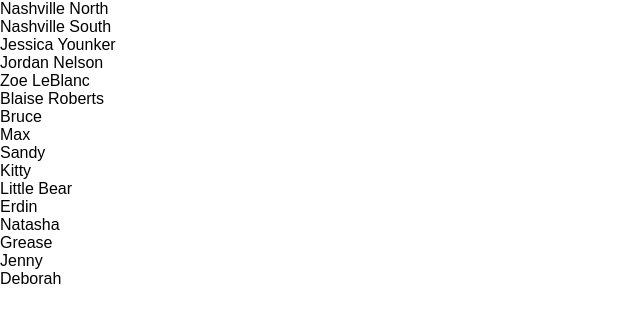
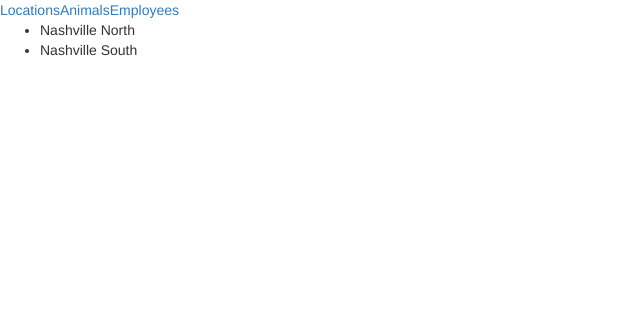
Before and after one commit to ncox2011/Component-State-Props, a React (Create React App) app: page / in a window 1280 px wide. Shown: the top 322 px of the page, without its empty margins (0-640 px from the left). Built offline with nearby package versions, Linux system fonts and the light colour scheme.

Commit message:
created KennelCompany

```diff
--- a/package.json
+++ b/package.json
@@ -3,8 +3,10 @@
   "version": "0.1.0",
   "private": true,
   "dependencies": {
+    "bootstrap": "^3.3.7",
     "react": "^16.4.1",
     "react-dom": "^16.4.1",
+    "react-router-dom": "^4.3.1",
     "react-scripts": "1.1.4"
   },
   "scripts": {
--- a/src/AnimalList.js
+++ b/src/AnimalList.js
@@ -1,17 +1,26 @@
 import React, { Component } from 'react'
 
+export default class AnimalList extends Component {
 
-export default class AnimalList extends Component {
-    render() {
-        return (
-            <React.Fragment>
-            {
-                this.props.animals.map(animal =>
-                    <div>
-                        {animal.name}
-                    </div>
-                )
-            }
-            </React.Fragment>)
+    state = {
+        animals: [
+            { id: 1, name: "Bruce" },
+            { id: 2, name: "Max" },
+            { id: 3, name: "Sandy" },
+            { id: 4, name: "Kitty" },
+            { id: 5, name: "Little Bear" }
+        ]
     }
+
+render() {
+    return (
+        <React.Fragment>
+            <ul>
+                {
+                    this.state.animals.map(animal => <li key={animal.id} >{animal.name}</li> )
+                }
+            </ul>
+        </React.Fragment>
+    )
 }
+}
--- /dev/null
+++ b/src/ApplicationViews.js
@@ -0,0 +1,18 @@
+import { Route } from 'react-router-dom'
+import React, { Component } from "react"
+import AnimalList from './AnimalList'
+import LocationList from './LocationList'
+import EmployeeList from './EmployeeList'
+
+
+export default class ApplicationViews extends Component {
+    render() {
+        return (
+            <React.Fragment>
+                <Route exact path="/" component={LocationList} />
+                <Route path="/animals" component={AnimalList} />
+                <Route path="/employees" component={EmployeeList} />
+            </React.Fragment>
+        )
+    }
+}
--- a/src/EmployeeList.js
+++ b/src/EmployeeList.js
@@ -1,17 +1,26 @@
 import React, { Component } from 'react'
 
+export default class EmployeeList extends Component {
 
-export default class EmployeeList extends Component {
+    state = {
+        employees: [
+            { id: 1, name: "Jessica Younker" },
+            { id: 2, name: "Jordan Nelson" },
+            { id: 3, name: "Zoe LeBlanc" },
+            { id: 4, name: "Blaise Roberts" }
+        ]
+    }
     render() {
         return (
             <React.Fragment>
-            {
-                this.props.employees.map(employee =>
-                    <div>
-                        {employee.name}
-                    </div>
-                )
-            }
-            </React.Fragment>)
+                <ul>
+                    {
+                        this.state.employees.map(employee => <li key={employee.id} >{employee.name}</li>)
+                    }
+                </ul>
+            </React.Fragment>
+        )
     }
+
+
 }
--- a/src/Kennel.js
+++ b/src/Kennel.js
@@ -8,30 +8,7 @@ import OwnerList from "./OwnerList"
 export default class Kennel extends Component {
 
     state = {
-        employees: [
-            { id: 1, name: "Jessica Younker" },
-            { id: 2, name: "Jordan Nelson" },
-            { id: 3, name: "Zoe LeBlanc" },
-            { id: 4, name: "Blaise Roberts" }
-        ],
-        locations: [
-            { id: 1, name: "Nashville North" },
-            { id: 2, name: "Nashville South" }
-        ],
-        animals: [
-            { id: 1, name: "Bruce"},
-            { id: 2, name: "Max"},
-            { id: 3, name: "Sandy"},
-            { id: 4, name: "Kitty"},
-            { id: 5, name: "Little Bear"}
-        ],
-        owners: [
-            { id: 1, name: "Erdin"},
-            { id: 2, name: "Natasha"},
-            { id: 3, name: "Grease"},
-            { id: 4, name: "Jenny"},
-            { id: 5, name: "Deborah"}
-        ]
+
     }
 
     render() {
--- /dev/null
+++ b/src/KennelCompany.js
@@ -0,0 +1,18 @@
+import React, { Component } from "react"
+
+import NavBar from "./Nav/NavBar"
+import ApplicationViews from "./ApplicationViews"
+
+import "bootstrap/dist/css/bootstrap.min.css"
+
+
+export default class KennelCompany extends Component {
+    render() {
+        return (
+            <React.Fragment>
+                <NavBar />
+                <ApplicationViews />
+            </React.Fragment>
+        )
+    }
+}
--- a/src/LocationList.js
+++ b/src/LocationList.js
@@ -1,16 +1,23 @@
 import React, { Component } from 'react'
 
 export default class LocationList extends Component {
+
+    state = {
+        locations: [
+            { id: 1, name: "Nashville North" },
+            { id: 2, name: "Nashville South" }
+        ]
+    }
+
     render() {
         return (
             <React.Fragment>
-            {
-                this.props.locations.map(location =>
-                    <div>
-                        {location.name}
-                    </div>
-                )
-            }
-            </React.Fragment>)
+                <ul>
+                    {
+                        this.state.locations.map(location => <li key={location.id}>{location.name}</li>)
+                    }
+                </ul>
+            </React.Fragment>
+        )
     }
 }
--- /dev/null
+++ b/src/Nav/NavBar.js
@@ -0,0 +1,16 @@
+import React, { Component } from "react"
+import { Link } from "react-router-dom"
+import "./NavBar.css"
+
+
+export default class NavBar extends Component {
+    render() {
+        return (
+            <nav>
+                <Link to="/">Locations</Link>
+                <Link to="/animals">Animals</Link>
+                <Link to="/employees">Employees</Link>
+            </nav>
+        )
+    }
+}
--- a/src/OwnerList.js
+++ b/src/OwnerList.js
@@ -1,16 +1,26 @@
 import React, { Component } from 'react'
 
 export default class OwnerList extends Component {
+
+    state = {
+        owners: [
+            { id: 1, name: "Erdin"},
+            { id: 2, name: "Natasha"},
+            { id: 3, name: "Grease"},
+            { id: 4, name: "Jenny"},
+            { id: 5, name: "Deborah"}
+        ]
+    }
+
     render() {
         return (
             <React.Fragment>
-            {
-                this.props.owners.map(owner =>
-                    <div>
-                        {owner.name}
-                    </div>
-                )
-            }
-            </React.Fragment>)
+                <ul>
+                    {
+                        this.state.owners.map(owner => <li key={owner.id} >{owner.name}</li>)
+                    }
+                </ul>
+            </React.Fragment>
+        )
     }
 }
--- a/src/index.js
+++ b/src/index.js
@@ -1,8 +1,14 @@
 import React from 'react';
 import ReactDOM from 'react-dom';
+import { BrowserRouter as Router } from "react-router-dom"
 import './index.css';
-import Kennel from './Kennel';
+import KennelCompany from './KennelCompany';
 import registerServiceWorker from './registerServiceWorker';
 
-ReactDOM.render(<Kennel />, document.getElementById('root'));
+ReactDOM.render(
+(<Router>
+    <KennelCompany />
+</Router>
+), document.getElementById('root'));
+
 registerServiceWorker();
```
Also changed, not shown: src/Nav/NavBar.css (added), 1 other file (tests, documents, lock files or other folders).
